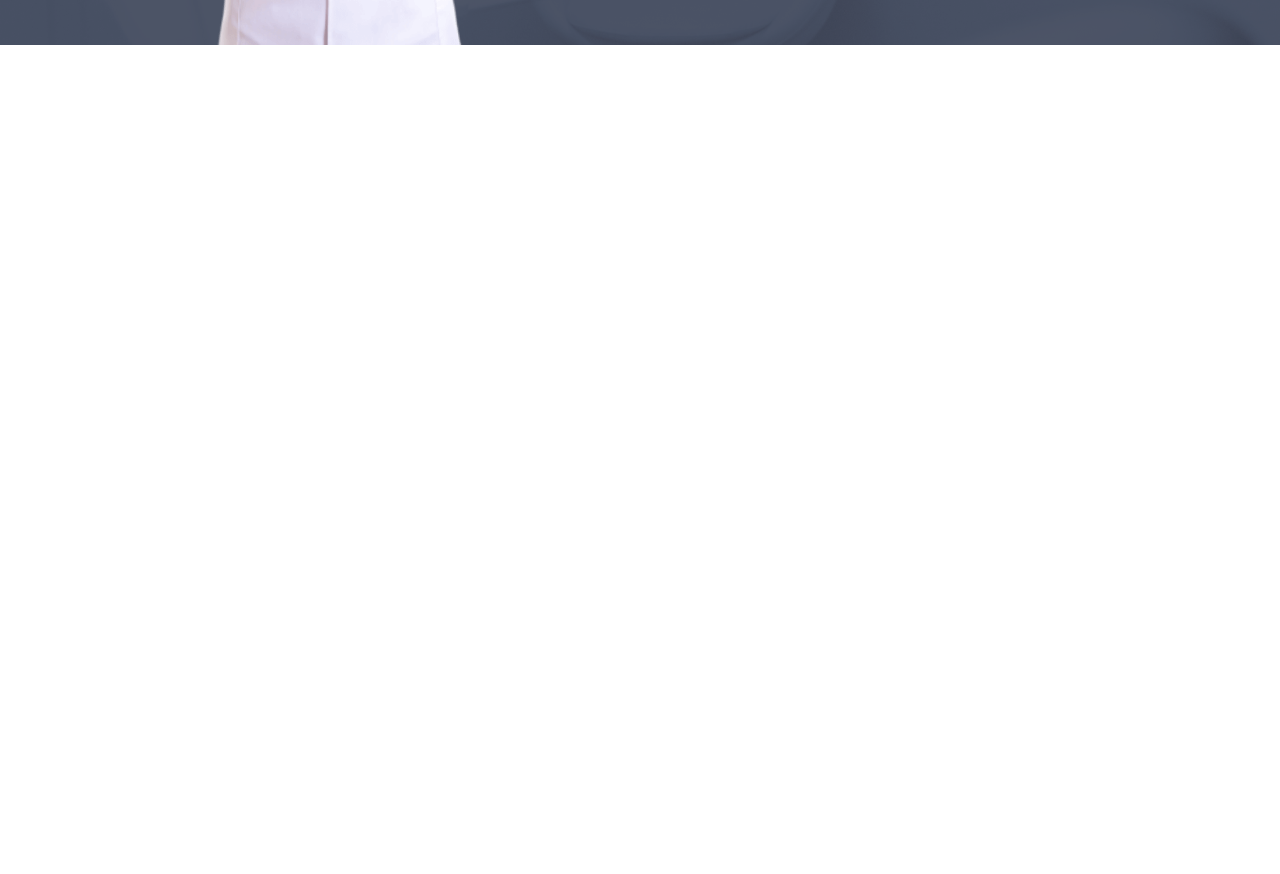
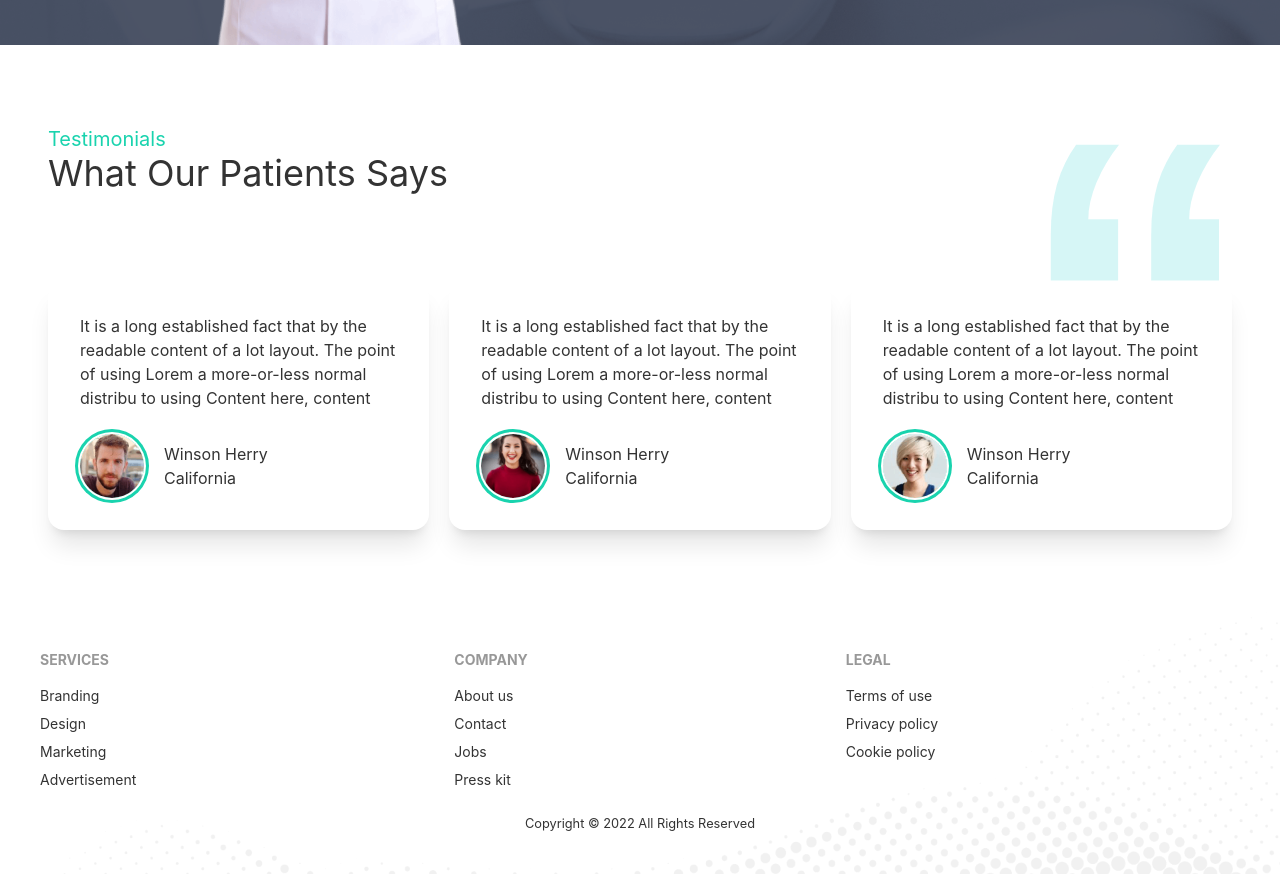
Before and after one commit to muzahidMD/doctors-portal-client-module-74, a React (Create React App) app: page / in a window 1280 px wide. Shown: the part 3140-4014 px from the top of the page. Before the commit the page ends 3185 px from the top, so only its background shows below. Built offline with nearby package versions, Linux system fonts and the light colour scheme.

Commit message:
added some components and some file changes

```diff
--- a/src/App.js
+++ b/src/App.js
@@ -6,6 +6,7 @@ import ContactUs from './Pages/ContactUs/ContactUs';
 import Home from './Pages/Home/Home';
 import Login from './Pages/Login/Login';
 import Reviews from './Pages/Reviews/Reviews';
+import Footer from './Pages/Shared/Footer';
 import Navbar from './Pages/Shared/Navbar';
 
 function App() {
@@ -20,6 +21,7 @@ function App() {
         <Route path='/contact-us' element={<ContactUs />}></Route>
         <Route path='/login' element={<Login />}></Route>
       </Routes>
+      <Footer></Footer>
     </div>
   );
 }
--- a/src/Pages/Home/Banner.js
+++ b/src/Pages/Home/Banner.js
@@ -5,12 +5,12 @@ import PrimaryButton from '../Shared/PrimaryButton';
 
 const Banner = () => {
     return (
-        <div class="hero min-h-screen px-12">
-            <div style={{ backgroundImage: `url(${bg})` }} class="hero-content flex-col lg:flex-row-reverse bg-local bg-cover" >
-                <img src={chair} class="max-w-lg rounded-lg shadow-2xl" />
+        <div className="hero min-h-screen px-12">
+            <div style={{ backgroundImage: `url(${bg})` }} className="hero-content flex-col lg:flex-row-reverse bg-local bg-cover" >
+                <img src={chair} className="max-w-lg rounded-lg shadow-2xl" alt="" />
                 <div>
-                    <h1 class="text-5xl pr-[138px] font-bold">Your New Smile Starts Here</h1>
-                    <p class="py-6 pr-10">Lorem Ipsum is simply dummy text of the printing and typesetting industry. Lorem Ipsum has been the industry's standard dummy text ever since the</p>
+                    <h1 className="text-5xl pr-[138px] font-bold">Your New Smile Starts Here</h1>
+                    <p className="py-6 pr-10">Lorem Ipsum is simply dummy text of the printing and typesetting industry. Lorem Ipsum has been the industry's standard dummy text ever since the</p>
                     <PrimaryButton>Get Started</PrimaryButton>
                 </div>
             </div>
--- a/src/Pages/Home/Home.js
+++ b/src/Pages/Home/Home.js
@@ -3,6 +3,7 @@ import Banner from './Banner';
 import HomeAppointment from './HomeAppointment';
 import Info from './Info';
 import Services from './Services';
+import Testimonials from './Testimonials ';
 
 const Home = () => {
     return (
@@ -11,6 +12,7 @@ const Home = () => {
             <Info></Info>
             <Services></Services>
             <HomeAppointment></HomeAppointment>
+            <Testimonials></Testimonials>
         </div>
     );
 };
--- a/src/Pages/Home/InfoCard.js
+++ b/src/Pages/Home/InfoCard.js
@@ -2,12 +2,12 @@ import React from 'react';
 
 const InfoCard = ({ img, cardTitle, cardDes, bgClass }) => {
     return (
-        <div class={`card px-6 py-12 lg:card-side  ${bgClass} shadow-xl `}>
+        <div className={`card px-6 py-12 lg:card-side  ${bgClass} shadow-xl `}>
             <figure>
-                <img src={img} />
+                <img src={img} alt="" />
             </figure>
-            <div class="card-body">
-                <h2 class="card-title">{cardTitle}</h2>
+            <div className="card-body">
+                <h2 className="card-title">{cardTitle}</h2>
                 <p>{cardDes}</p>
             </div>
         </div>
--- /dev/null
+++ b/src/Pages/Home/Review.js
@@ -0,0 +1,24 @@
+import React from 'react';
+
+const Review = ({ review }) => {
+    return (
+        <div className="card lg:max-w-lg bg-base-100 shadow-xl">
+            <div className="card-body">
+                <p>{review.review}</p>
+                <div className='flex items-center mt-4'>
+                    <div className="avatar">
+                        <div className="w-16 rounded-full ring ring-secondary ring-offset-base-100 ring-offset-2 mr-5">
+                            <img src={review.img} alt="" />
+                        </div>
+                    </div>
+                    <div>
+                        <h2 >{review.name}</h2>
+                        <p>{review.location}</p>
+                    </div>
+                </div>
+            </div>
+        </div>
+    );
+};
+
+export default Review;
--- a/src/Pages/Home/Service.js
+++ b/src/Pages/Home/Service.js
@@ -2,12 +2,12 @@ import React from 'react';
 
 const Service = ({ service }) => {
     return (
-        <div class="card lg:max-w-lg bg-base-100 shadow-xl">
-            <figure class="px-10 pt-10">
-                <img className='w-20' src={service.img} alt="Shoes" class="rounded-xl" />
+        <div className="card lg:max-w-lg bg-base-100 shadow-xl">
+            <figure className="px-10 pt-10">
+                <img className='w-20 rounded-xl' src={service.img} alt="" />
             </figure>
-            <div class="card-body items-center text-center">
-                <h2 class="card-title text-xl">{service.nsme}</h2>
+            <div className="card-body items-center text-center">
+                <h2 className="card-title text-xl">{service.name}</h2>
                 <p>{service.description}</p>
             </div>
         </div>
--- a/src/Pages/Home/ServicesBanner.js
+++ b/src/Pages/Home/ServicesBanner.js
@@ -4,12 +4,12 @@ import PrimaryButton from '../Shared/PrimaryButton';
 
 const ServicesBanner = () => {
     return (
-        <div class="hero min-h-screen ">
-            <div class="hero-content flex-col lg:flex-row bg-local bg-cover" >
-                <img src={servicesBanner} class="max-w-lg rounded-lg shadow-2xl" />
+        <div className="hero min-h-screen ">
+            <div className="hero-content flex-col lg:flex-row bg-local bg-cover" >
+                <img src={servicesBanner} className="max-w-lg rounded-lg shadow-2xl" alt="" />
                 <div>
-                    <h1 class="text-5xl pr-[138px] font-bold">Exceptional Dental Care, on Your Terms</h1>
-                    <p class="py-6 pr-10">It is a long established fact that a reader will be distracted by the readable content of a page when looking at its layout. The point of using Lorem Ipsumis that it has a more-or-less normal distribution of letters,as opposed to using 'Content here, content here', making it look like readable English. Many desktop publishing packages and web page</p>
+                    <h1 className="text-5xl pr-[138px] font-bold">Exceptional Dental Care, on Your Terms</h1>
+                    <p className="py-6 pr-10">It is a long established fact that a reader will be distracted by the readable content of a page when looking at its layout. The point of using Lorem Ipsumis that it has a more-or-less normal distribution of letters,as opposed to using 'Content here, content here', making it look like readable English. Many desktop publishing packages and web page</p>
                     <PrimaryButton>Get Started</PrimaryButton>
                 </div>
             </div>
--- /dev/null
+++ b/src/Pages/Home/Testimonials .js
@@ -0,0 +1,57 @@
+import React from 'react';
+import quote from '../../assets/icons/quote.svg';
+import people1 from '../../assets/images/people1.png'
+import people2 from '../../assets/images/people2.png'
+import people3 from '../../assets/images/people3.png'
+import Review from './Review';
+
+const Testimonials = () => {
+    const reviews = [
+        {
+            _id: 1,
+            name: "Winson Herry",
+            location: "California",
+            review: "It is a long established fact that by the readable content of a lot layout. The point of using Lorem a more-or-less normal distribu to using Content here, content",
+            img: people1,
+        },
+        {
+            _id: 2,
+            name: "Winson Herry",
+            location: "California",
+            review: "It is a long established fact that by the readable content of a lot layout. The point of using Lorem a more-or-less normal distribu to using Content here, content",
+            img: people2,
+        },
+        {
+            _id: 3,
+            name: "Winson Herry",
+            location: "California",
+            review: "It is a long established fact that by the readable content of a lot layout. The point of using Lorem a more-or-less normal distribu to using Content here, content",
+            img: people3,
+        },
+    ]
+    return (
+        <section className='px-12 my-20'>
+            <div>
+                <div className='flex justify-between'>
+                    <div>
+                        <h3 className='text-xl text-secondary'>Testimonials </h3>
+                        <h2 className='text-4xl'>What Our Patients Says</h2>
+                    </div>
+                    <div>
+                        <img className='w-24 lg:w-48' src={quote} alt="" />
+                    </div>
+                </div>
+                <div className='grid grid-cols-1 md:grid-cols-2 lg:grid-cols-3 gap-5'>
+                    {
+                        reviews.map(review => <Review
+                            key={review._id}
+                            review={review}
+                        ></Review>)
+                    }
+                </div>
+            </div>
+        </section>
+    );
+};
+
+export default Testimonials;
--- /dev/null
+++ b/src/Pages/Shared/Footer.js
@@ -0,0 +1,36 @@
+import React from 'react';
+import footer from '../../assets/images/footer.png';
+
+const Footer = () => {
+    return (
+        <footer style={{ backgroundImage: `url(${footer})` }} className=" p-10 bg-cover ">
+            <div className='footer'>
+                <div>
+                    <span className="footer-title">Services</span>
+                    <a className="link link-hover">Branding</a>
+                    <a className="link link-hover">Design</a>
+                    <a className="link link-hover">Marketing</a>
+                    <a className="link link-hover">Advertisement</a>
+                </div>
+                <div>
+                    <span className="footer-title">Company</span>
+                    <a className="link link-hover">About us</a>
+                    <a className="link link-hover">Contact</a>
+                    <a className="link link-hover">Jobs</a>
+                    <a className="link link-hover">Press kit</a>
+                </div>
+                <div>
+                    <span className="footer-title">Legal</span>
+                    <a className="link link-hover">Terms of use</a>
+                    <a className="link link-hover">Privacy policy</a>
+                    <a className="link link-hover">Cookie policy</a>
+                </div>
+            </div>
+            <div className='text-center mt-5'>
+                <p><small>Copyright © 2022 All Rights Reserved</small></p>
+            </div>
+        </footer>
+    );
+};
+
+export default Footer;
--- a/src/Pages/Shared/PrimaryButton.js
+++ b/src/Pages/Shared/PrimaryButton.js
@@ -3,7 +3,7 @@ import React from 'react';
 const PrimaryButton = ({ children }) => {
     return (
         <div>
-            <button class="btn btn-secondary uppercase text-white font-bold bg-gradient-to-r from-secondary to-primary">{children}</button>
+            <button className="btn btn-secondary uppercase text-white font-bold bg-gradient-to-r from-secondary to-primary">{children}</button>
         </div>
     );
 };
```
Also changed, not shown: src/Pages/Home/HomeAppointment.js (+3 -4 lines), src/Pages/Shared/Navbar.js (+9 -9 lines).
